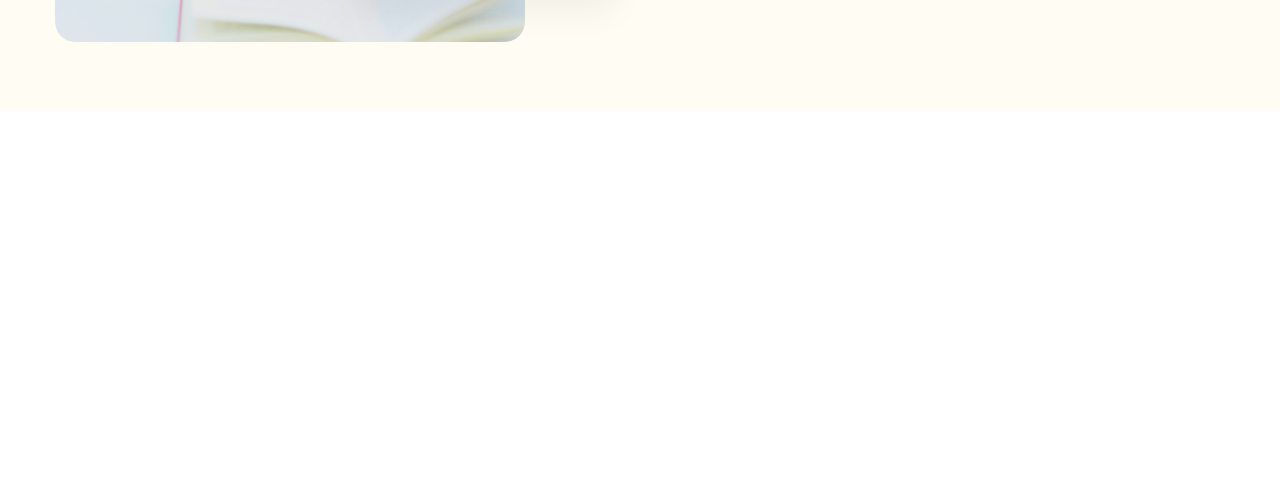
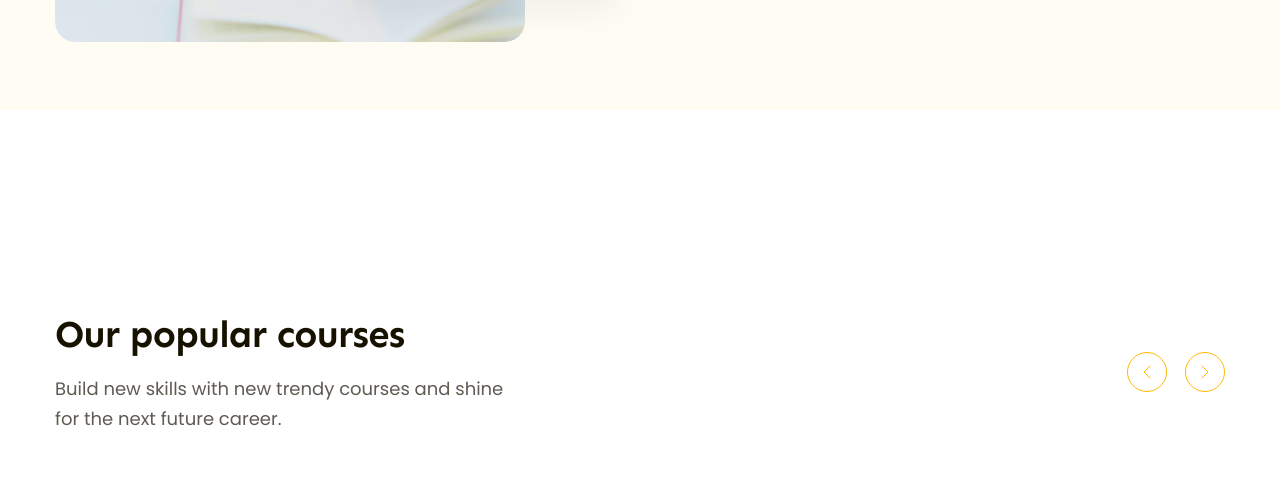
Before and after one commit to khancotton/landingpage1, a plain HTML site: page index.html in a window 1280 px wide. Shown: the part 781-1283 px from the top of the page. Drawn offline with Linux system fonts and the light colour scheme.

Commit message:
5. top-popular

```diff
--- a/assets/css/styles.css
+++ b/assets/css/styles.css
@@ -36,6 +36,15 @@ a {
 
 .btn:hover {
   opacity: 0.85;
+}
+
+.heading-lv2 {
+  color: #171100;
+  font-family: var(--font-heading);
+  font-size: 3.8rem;
+  font-weight: 700;
+  line-height: 1.27;
+  letter-spacing: -0.76px;
 }
 
 .main-content {
@@ -256,3 +265,46 @@ a {
 .hero .stats strong:nth-child(2) {
   margin-left: 28px;
 }
+
+/* ===========popular=========== */
+.popular {
+  margin-top: 135px;
+  padding: 65px 0;
+}
+
+.top-popular {
+  display: flex;
+  justify-content: space-between;
+  align-items: center;
+}
+
+.top-popular .desc {
+  margin-top: 16px;
+  width: 458px;
+  line-height: 1.67;
+  font-size: 1.8rem;
+  color: #5f5b53;
+}
+
+.popular .controls {
+  display: flex;
+  gap: 18px;
+}
+
+.popular .control-btn {
+  display: flex;
+  justify-content: center;
+  align-items: center;
+  width: 40px;
+  height: 40px;
+  border: 1px solid var(--primary-color);
+  border-radius: 50%;
+  background: transparent;
+  color: var(--primary-color);
+}
+
+.popular .control-btn:hover {
+  background: var(--primary-color);
+  color: white;
+  cursor: pointer;
+}
--- a/index.html
+++ b/index.html
@@ -124,6 +124,58 @@
           </div>
         </div>
       </div>
+      <!-- popular -->
+      <div class="popular">
+        <div class="main-content">
+          <!-- top popular -->
+          <div class="top-popular">
+            <!-- left -->
+            <div class="info">
+              <h2 class="heading-lv2">Our popular courses</h2>
+              <p class="desc">
+                Build new skills with new trendy courses and shine for the next
+                future career.
+              </p>
+            </div>
+            <!-- right -->
+            <div class="controls">
+              <button class="control-btn">
+                <svg
+                  width="8"
+                  height="14"
+                  viewBox="0 0 8 14"
+                  fill="none"
+                  xmlns="http://www.w3.org/2000/svg"
+                >
+                  <path
+                    d="M7 1L1 7L7 13"
+                    stroke="currentColor"
+                    stroke-linecap="round"
+                    stroke-linejoin="round"
+                  />
+                </svg>
+              </button>
+              <button class="control-btn">
+                <svg
+                  width="8"
+                  height="14"
+                  viewBox="0 0 8 14"
+                  fill="none"
+                  xmlns="http://www.w3.org/2000/svg"
+                >
+                  <path
+                    d="M1 1L7 7L1 13"
+                    stroke="currentColor"
+                    stroke-linecap="round"
+                    stroke-linejoin="round"
+                  />
+                </svg>
+              </button>
+            </div>
+            <!-- right -->
+          </div>
+        </div>
+      </div>
     </main>
   </body>
 </html>
```
